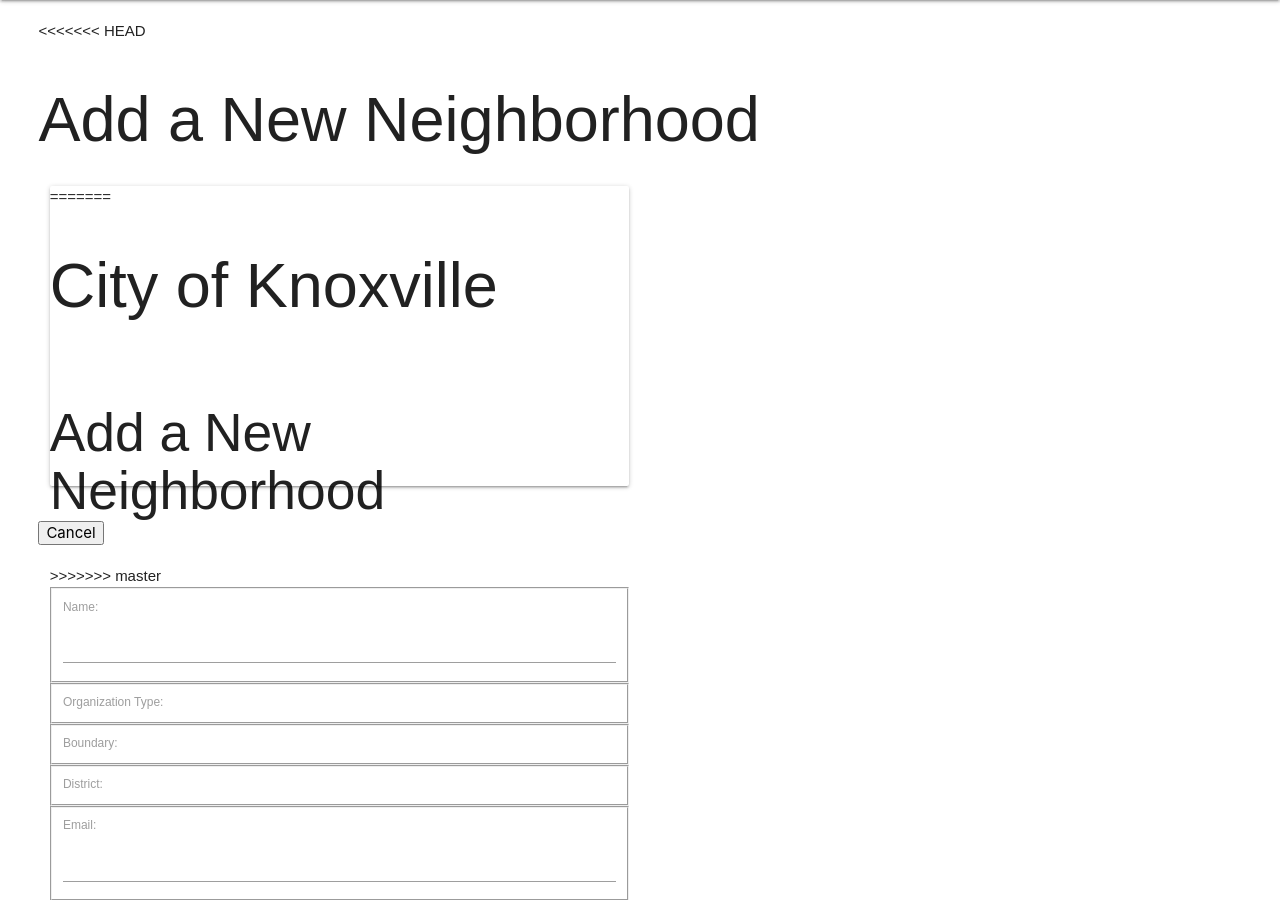
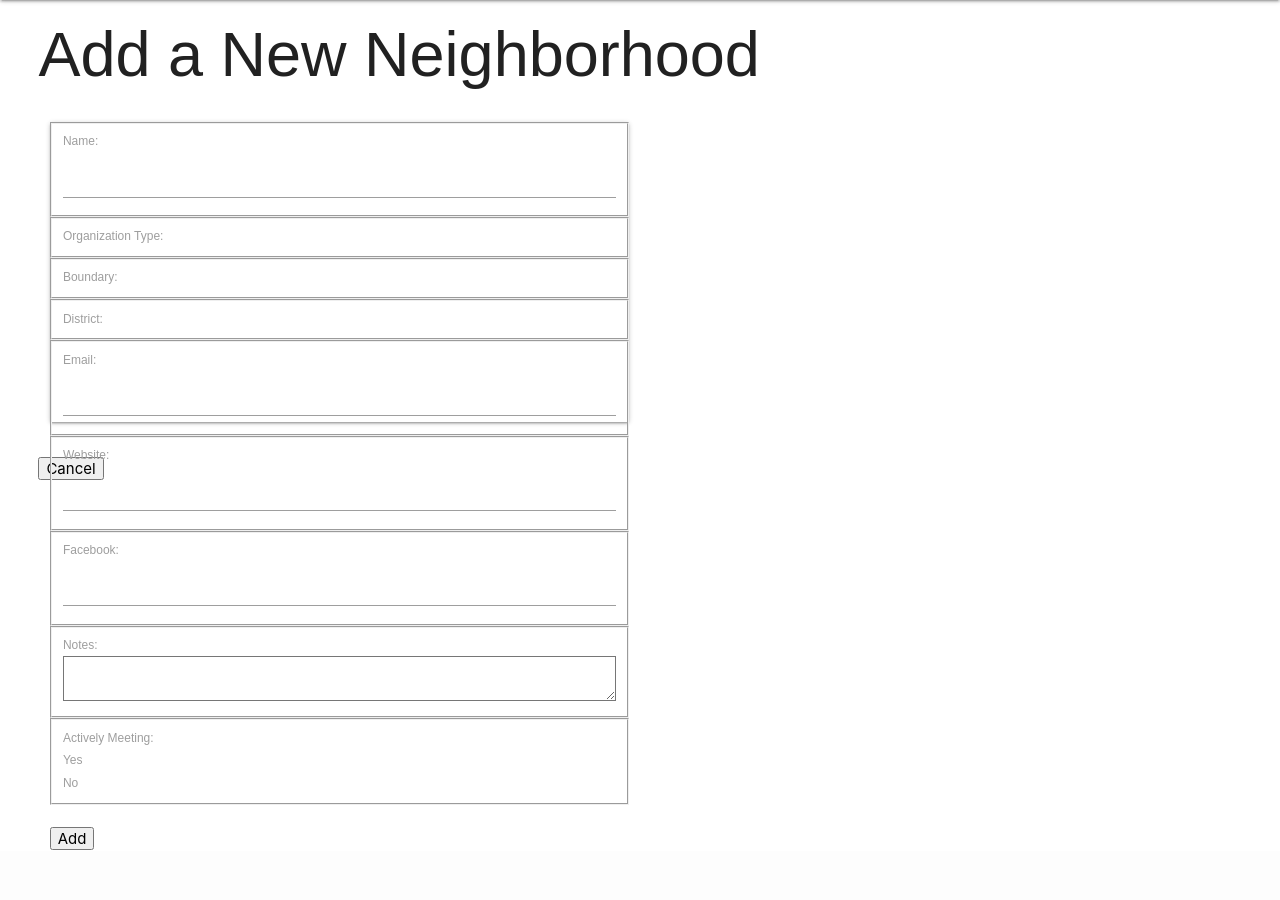
Before and after one commit to NSS-Post-Grad/knxhx-city-challenge, a Django app: page /neighborhood/form in a window 1280 px wide. Shown: the part 80-980 px from the top of the page. After the commit the page ends 930 px from the top, so only its background shows below. Run offline with Django 3.2, Linux system fonts and the light colour scheme; the visitor is signed in with stand-in values (Sample User, id 1).

Commit message:
merge conflicts

```diff
--- a/neighborhoodApp/templates/neighborhoods/form.html
+++ b/neighborhoodApp/templates/neighborhoods/form.html
@@ -2,18 +2,10 @@
 
 {% block content %}
 
-<<<<<<< HEAD
     <h1>Add a New Neighborhood</h1>
     <div class="row">
     <div class="col s12 m6">
     <div id="formContainer" class="card small">
-=======
-    <h1>City of Knoxville</h1>
-    </br>
-    <h2>Add a New Neighborhood</h2>
-    </br>
-
->>>>>>> master
     <form action="{% url 'neighborhoodApp:neighborhoods' %}" method="post">
         {% csrf_token %}
 
```
